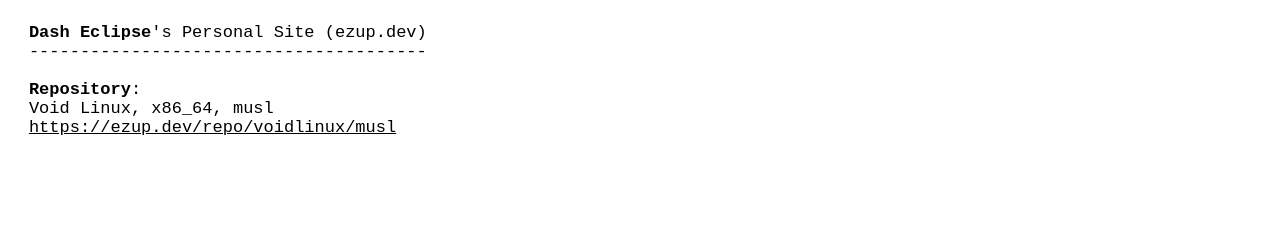
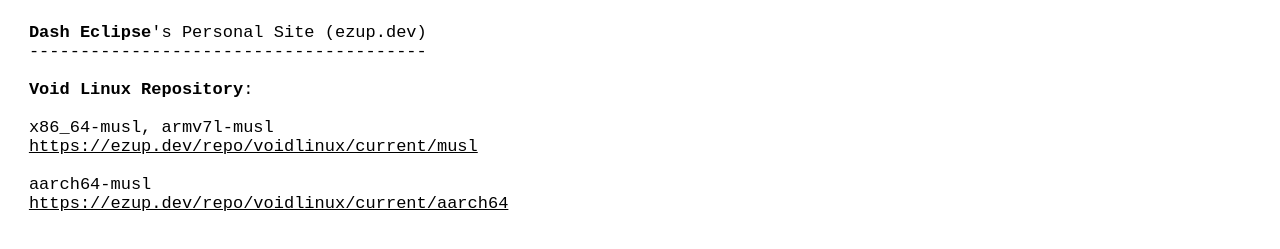
Before and after one commit to dashezup/ezup.dev, a plain HTML site: page index.html in a window 1280 px wide. Shown: the part 51-300 px from the top of the page. Drawn offline with Linux system fonts and the light colour scheme.

Commit message:
index.html: update repo info

```diff
--- a/index.html
+++ b/index.html
@@ -137,9 +137,16 @@ work.  If not, see &lt;http://creativecommons.org/publicdomain/zero/1.0/&gt;.
 <pre><b>Dash Eclipse</b>'s Personal Site (ezup.dev)
 ---------------------------------------
 
-<b>Repository</b>:
-Void Linux, x86_64, musl
-<a href="/repo/voidlinux/musl" target=
-"_blank">https://ezup.dev/repo/voidlinux/musl</a></pre></div>
+<b>Void Linux Repository</b>:
+
+x86_64-musl, armv7l-musl
+<a href="/repo/voidlinux/current/musl" target=
+"_blank">https://ezup.dev/repo/voidlinux/current/musl</a>
+
+aarch64-musl
+<a href="/repo/voidlinux/current/aarch64" target=
+"_blank">https://ezup.dev/repo/voidlinux/current/aarch64</a>
+
+</pre></div>
 </body>
 </html>
```
Also changed, not shown: .web/blog/index.html, .web/blog/rss.xml, .web/index.html, 1 other file.
